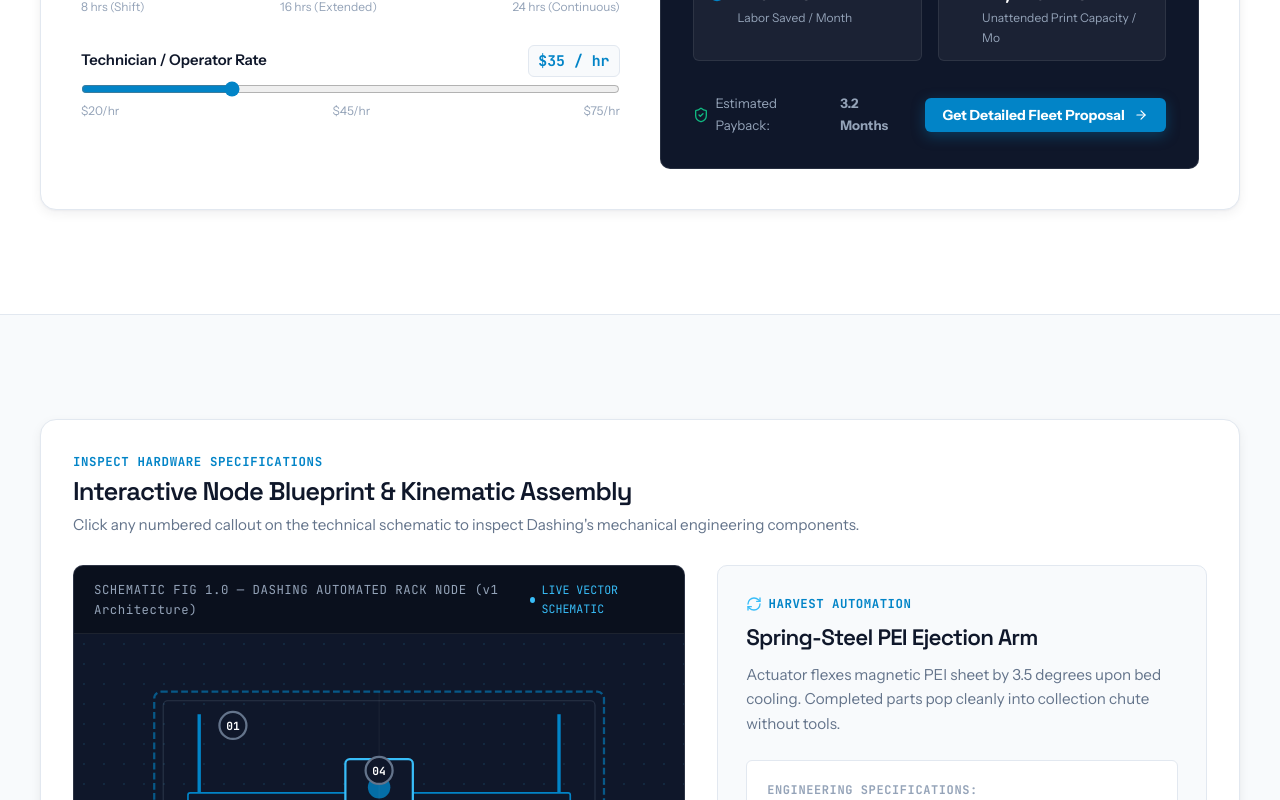
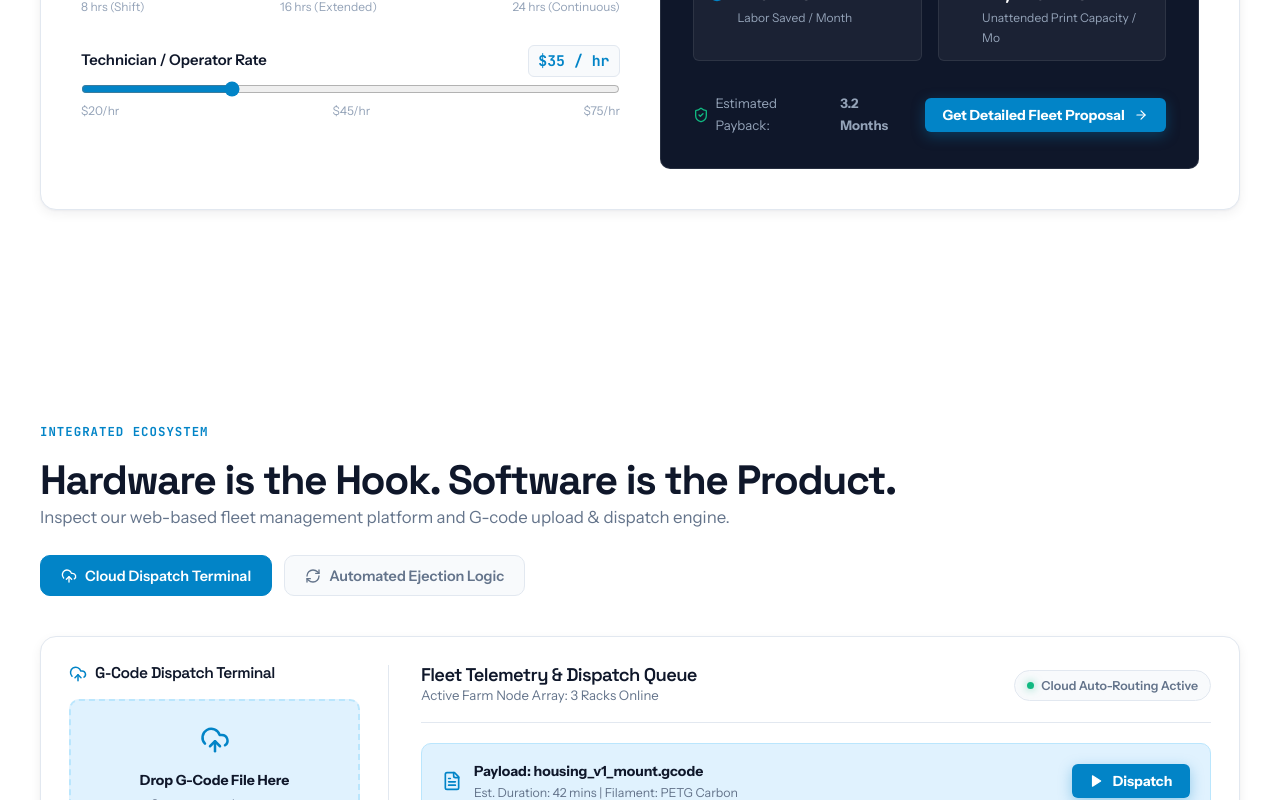
Before and after one commit to kavred/DashingTechnologiesWebsite, a React (Vite) app: page / in a window 1280 px wide. Shown: the part 2000-2800 px from the top of the page. Built offline with nearby package versions, Linux system fonts and the light colour scheme.

Commit message:
Remove HardwareHotspots section block from LandingPage and update G-code messaging

```diff
--- a/src/pages/LandingPage.jsx
+++ b/src/pages/LandingPage.jsx
@@ -5,7 +5,6 @@ import {
   Sliders, FileText, CheckCircle2, ChevronRight, Eye, Terminal, Clock
 } from 'lucide-react';
 import ROICalculator from '../components/ROICalculator';
-import HardwareHotspots from '../components/HardwareHotspots';
 import './LandingPage.css';
 
 export default function LandingPage({ onOpenLOI }) {
@@ -275,13 +274,6 @@ export default function LandingPage({ onOpenLOI }) {
         </div>
       </section>
 
-      {/* 4. INTERACTIVE HARDWARE KINEMATICS & HOTSPOTS */}
-      <section className="section section-alt">
-        <div className="container">
-          <HardwareHotspots />
-        </div>
-      </section>
-
       {/* 5. TABBED HARDWARE & SOFTWARE EXPERIENCE */}
       <section className="section" id="software-demo">
         <div className="container">
```
